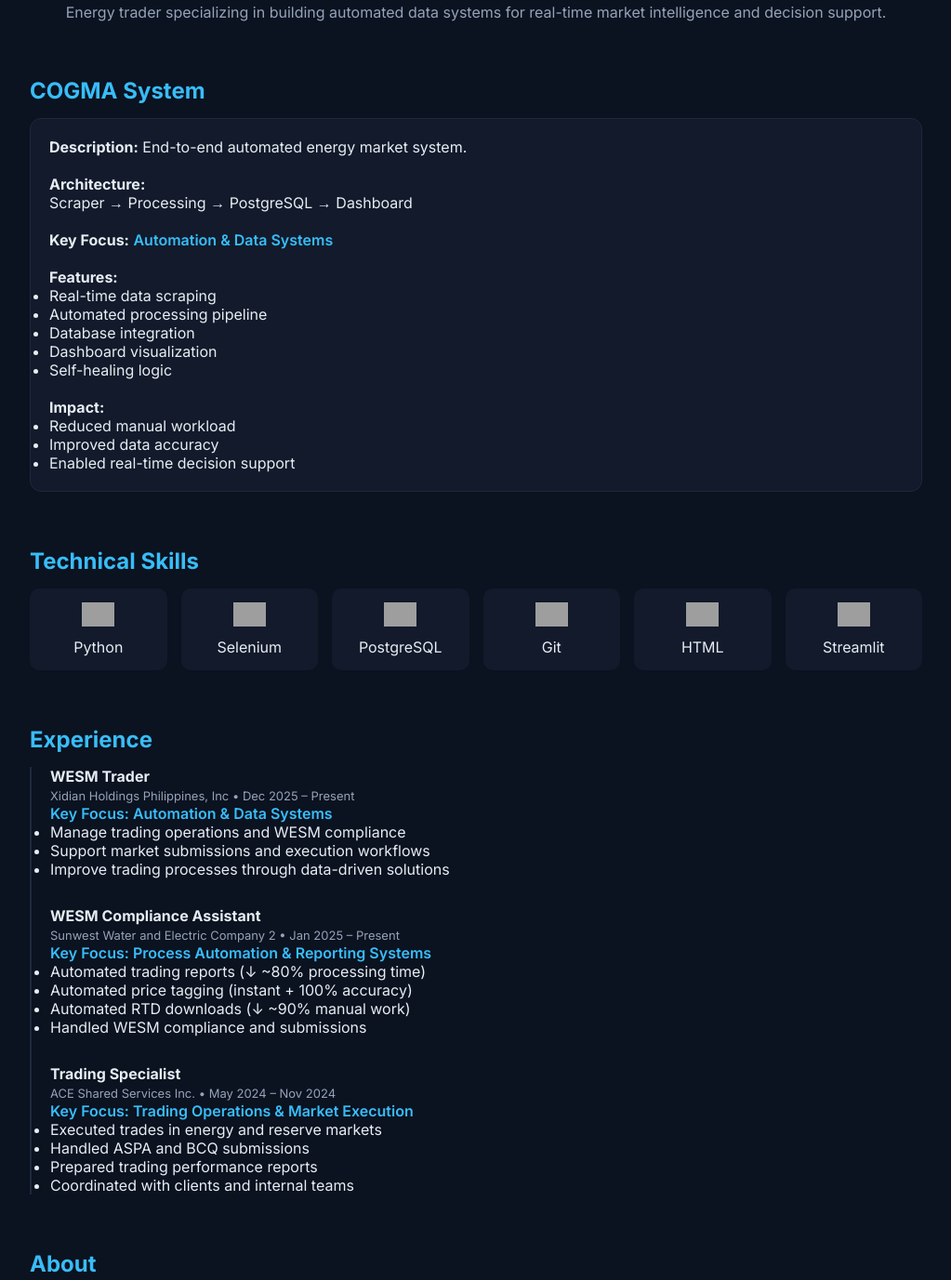
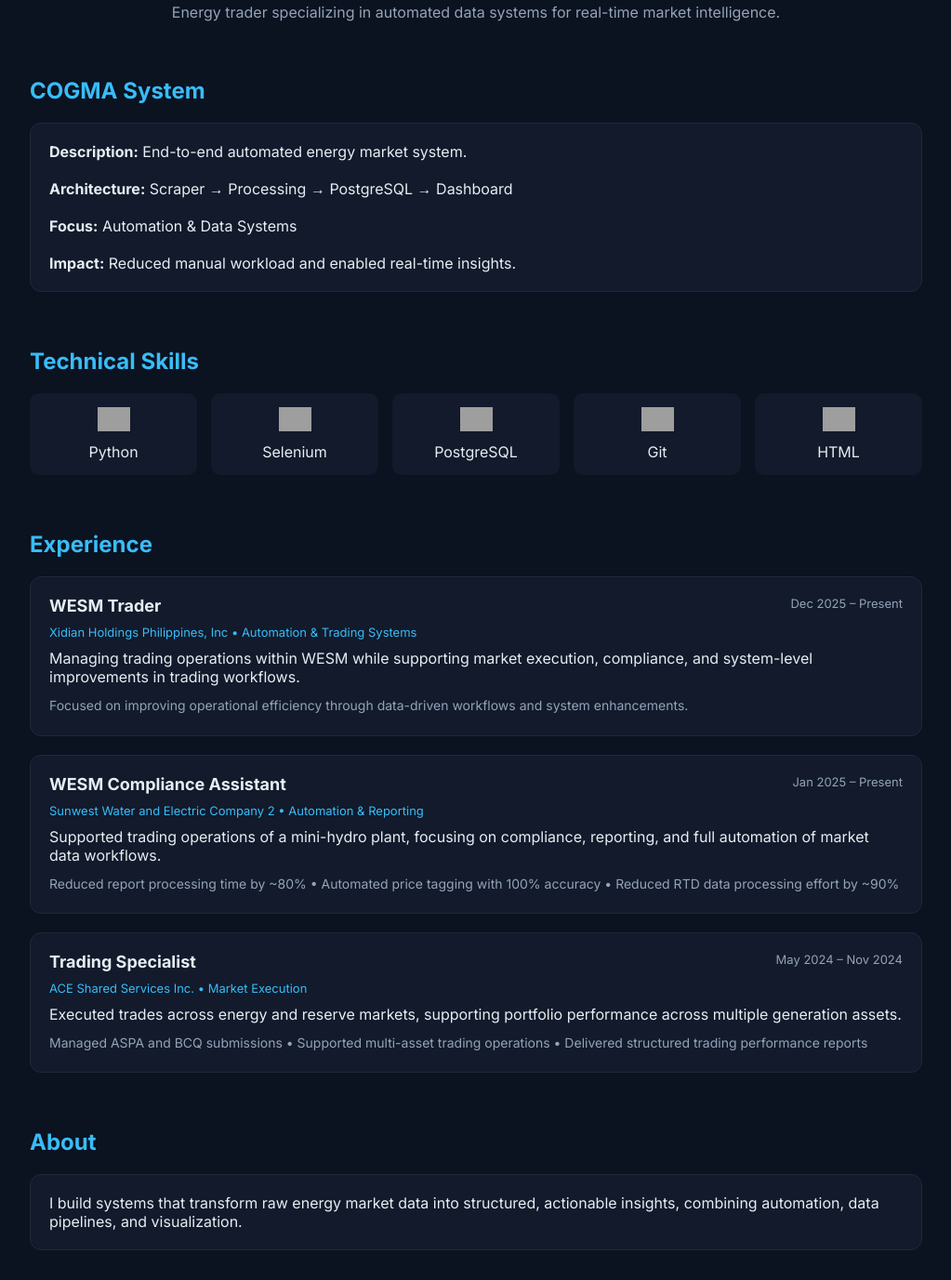
Before and after one commit to RhysXD123/Portfolio, a plain HTML site: page index.html in a window 1280 px wide. Shown: the part 134-1511 px from the top of the page at 93% size, without its empty margins (128-1151 px from the left). Drawn offline with Linux system fonts and the light colour scheme; grey boxes are pictures that could not be loaded.

Commit message:
Update index.html

```diff
--- a/index.html
+++ b/index.html
@@ -34,15 +34,14 @@ body {
     padding: 40px 20px;
 }
 
-/* HERO */
 .hero {
     text-align: center;
     margin-bottom: 60px;
 }
 
 .hero h1 {
+    color: var(--accent);
     font-size: 36px;
-    color: var(--accent);
 }
 
 .hero p {
@@ -51,25 +50,23 @@ body {
 }
 
 .tag {
+    margin-top: 15px;
     display: inline-block;
-    margin-top: 15px;
     padding: 6px 12px;
     background: #1e293b;
     border-radius: 20px;
     font-size: 13px;
 }
 
-/* SECTIONS */
 .section {
     margin-bottom: 60px;
 }
 
 .section h2 {
     color: var(--accent);
-    margin-bottom: 15px;
+    margin-bottom: 20px;
 }
 
-/* CARD */
 .card {
     background: var(--card);
     padding: 20px;
@@ -77,7 +74,7 @@ body {
     border: 1px solid #1e293b;
 }
 
-/* SKILLS */
+/* Skills */
 .skills {
     display: grid;
     grid-template-columns: repeat(auto-fit, minmax(110px, 1fr));
@@ -96,31 +93,43 @@ body {
     margin-bottom: 8px;
 }
 
-/* TIMELINE */
-.timeline {
-    border-left: 2px solid #1e293b;
-    padding-left: 20px;
+/* Experience Cards */
+.exp-card {
+    background: var(--card);
+    padding: 20px;
+    border-radius: 12px;
+    margin-bottom: 20px;
+    border: 1px solid #1e293b;
 }
 
-.timeline-item {
-    margin-bottom: 30px;
+.exp-header {
+    display: flex;
+    justify-content: space-between;
+    margin-bottom: 10px;
 }
 
-.timeline-item h3 {
-    font-size: 16px;
+.exp-header h3 {
+    font-size: 18px;
 }
 
-.timeline-item span {
+.exp-header span {
+    color: var(--muted);
     font-size: 13px;
-    color: var(--muted);
 }
 
-.highlight {
+.exp-focus {
     color: var(--accent);
-    font-weight: 600;
+    font-size: 13px;
+    margin-bottom: 10px;
 }
 
-/* FOOTER */
+.metrics {
+    margin-top: 10px;
+    font-size: 14px;
+    color: var(--muted);
+    line-height: 1.6;
+}
+
 .footer {
     text-align: center;
     margin-top: 60px;
@@ -139,38 +148,18 @@ body {
     <h1>Michael Joseph Llona</h1>
     <div class="tag">Energy Systems Builder</div>
     <p>
-        Energy trader specializing in building automated data systems for real-time
-        market intelligence and decision support.
+        Energy trader specializing in automated data systems for real-time market intelligence.
     </p>
 </div>
 
 <!-- PROJECT -->
 <div class="section">
     <h2>COGMA System</h2>
-
     <div class="card">
         <p><b>Description:</b> End-to-end automated energy market system.</p><br>
-
-        <p><b>Architecture:</b></p>
-        <p>Scraper → Processing → PostgreSQL → Dashboard</p><br>
-
-        <p><b>Key Focus:</b> <span class="highlight">Automation & Data Systems</span></p><br>
-
-        <p><b>Features:</b></p>
-        <ul>
-            <li>Real-time data scraping</li>
-            <li>Automated processing pipeline</li>
-            <li>Database integration</li>
-            <li>Dashboard visualization</li>
-            <li>Self-healing logic</li>
-        </ul><br>
-
-        <p><b>Impact:</b></p>
-        <ul>
-            <li>Reduced manual workload</li>
-            <li>Improved data accuracy</li>
-            <li>Enabled real-time decision support</li>
-        </ul>
+        <p><b>Architecture:</b> Scraper → Processing → PostgreSQL → Dashboard</p><br>
+        <p><b>Focus:</b> Automation & Data Systems</p><br>
+        <p><b>Impact:</b> Reduced manual workload and enabled real-time insights.</p>
     </div>
 </div>
 
@@ -179,35 +168,11 @@ body {
     <h2>Technical Skills</h2>
 
     <div class="skills">
-        <div class="skill">
-            <img src="https://cdn.jsdelivr.net/gh/devicons/devicon/icons/python/python-original.svg">
-            <p>Python</p>
-        </div>
-
-        <div class="skill">
-            <img src="https://cdn.jsdelivr.net/gh/devicons/devicon/icons/selenium/selenium-original.svg">
-            <p>Selenium</p>
-        </div>
-
-        <div class="skill">
-            <img src="https://cdn.jsdelivr.net/gh/devicons/devicon/icons/postgresql/postgresql-original.svg">
-            <p>PostgreSQL</p>
-        </div>
-
-        <div class="skill">
-            <img src="https://cdn.jsdelivr.net/gh/devicons/devicon/icons/github/github-original.svg">
-            <p>Git</p>
-        </div>
-
-        <div class="skill">
-            <img src="https://cdn.jsdelivr.net/gh/devicons/devicon/icons/html5/html5-original.svg">
-            <p>HTML</p>
-        </div>
-
-        <div class="skill">
-            <img src="https://streamlit.io/images/brand/streamlit-logo-secondary-colormark-darktext.svg">
-            <p>Streamlit</p>
-        </div>
+        <div class="skill"><img src="https://cdn.jsdelivr.net/gh/devicons/devicon/icons/python/python-original.svg"><p>Python</p></div>
+        <div class="skill"><img src="https://cdn.jsdelivr.net/gh/devicons/devicon/icons/selenium/selenium-original.svg"><p>Selenium</p></div>
+        <div class="skill"><img src="https://cdn.jsdelivr.net/gh/devicons/devicon/icons/postgresql/postgresql-original.svg"><p>PostgreSQL</p></div>
+        <div class="skill"><img src="https://cdn.jsdelivr.net/gh/devicons/devicon/icons/github/github-original.svg"><p>Git</p></div>
+        <div class="skill"><img src="https://cdn.jsdelivr.net/gh/devicons/devicon/icons/html5/html5-original.svg"><p>HTML</p></div>
     </div>
 </div>
 
@@ -215,60 +180,75 @@ body {
 <div class="section">
     <h2>Experience</h2>
 
-    <div class="timeline">
+    <!-- XIDIAN -->
+    <div class="exp-card">
+        <div class="exp-header">
+            <h3>WESM Trader</h3>
+            <span>Dec 2025 – Present</span>
+        </div>
+        <p class="exp-focus">Xidian Holdings Philippines, Inc • Automation & Trading Systems</p>
 
-        <div class="timeline-item">
-            <h3>WESM Trader</h3>
-            <span>Xidian Holdings Philippines, Inc • Dec 2025 – Present</span>
-            <p class="highlight">Key Focus: Automation & Data Systems</p>
-            <ul>
-                <li>Manage trading operations and WESM compliance</li>
-                <li>Support market submissions and execution workflows</li>
-                <li>Improve trading processes through data-driven solutions</li>
-            </ul>
+        <p>
+            Managing trading operations within WESM while supporting market execution, compliance,
+            and system-level improvements in trading workflows.
+        </p>
+
+        <div class="metrics">
+            Focused on improving operational efficiency through data-driven workflows and system enhancements.
         </div>
+    </div>
 
-        <div class="timeline-item">
+    <!-- SUNWEST -->
+    <div class="exp-card">
+        <div class="exp-header">
             <h3>WESM Compliance Assistant</h3>
-            <span>Sunwest Water and Electric Company 2 • Jan 2025 – Present</span>
-            <p class="highlight">Key Focus: Process Automation & Reporting Systems</p>
-            <ul>
-                <li>Automated trading reports (↓ ~80% processing time)</li>
-                <li>Automated price tagging (instant + 100% accuracy)</li>
-                <li>Automated RTD downloads (↓ ~90% manual work)</li>
-                <li>Handled WESM compliance and submissions</li>
-            </ul>
+            <span>Jan 2025 – Present</span>
         </div>
+        <p class="exp-focus">Sunwest Water and Electric Company 2 • Automation & Reporting</p>
 
-        <div class="timeline-item">
+        <p>
+            Supported trading operations of a mini-hydro plant, focusing on compliance, reporting,
+            and full automation of market data workflows.
+        </p>
+
+        <div class="metrics">
+            Reduced report processing time by ~80% • Automated price tagging with 100% accuracy •
+            Reduced RTD data processing effort by ~90%
+        </div>
+    </div>
+
+    <!-- ACE -->
+    <div class="exp-card">
+        <div class="exp-header">
             <h3>Trading Specialist</h3>
-            <span>ACE Shared Services Inc. • May 2024 – Nov 2024</span>
-            <p class="highlight">Key Focus: Trading Operations & Market Execution</p>
-            <ul>
-                <li>Executed trades in energy and reserve markets</li>
-                <li>Handled ASPA and BCQ submissions</li>
-                <li>Prepared trading performance reports</li>
-                <li>Coordinated with clients and internal teams</li>
-            </ul>
+            <span>May 2024 – Nov 2024</span>
         </div>
+        <p class="exp-focus">ACE Shared Services Inc. • Market Execution</p>
 
+        <p>
+            Executed trades across energy and reserve markets, supporting portfolio performance
+            across multiple generation assets.
+        </p>
+
+        <div class="metrics">
+            Managed ASPA and BCQ submissions • Supported multi-asset trading operations •
+            Delivered structured trading performance reports
+        </div>
     </div>
+
 </div>
 
 <!-- ABOUT -->
 <div class="section">
     <h2>About</h2>
-
     <div class="card">
         <p>
-            I specialize in building systems that transform raw energy market data into structured,
-            actionable insights. My work integrates automation, data pipelines, and visualization
-            to improve efficiency and decision-making in trading environments.
+            I build systems that transform raw energy market data into structured, actionable insights,
+            combining automation, data pipelines, and visualization.
         </p>
     </div>
 </div>
 
-<!-- FOOTER -->
 <div class="footer">
     Michael Joseph Llona • Portfolio
 </div>
```
